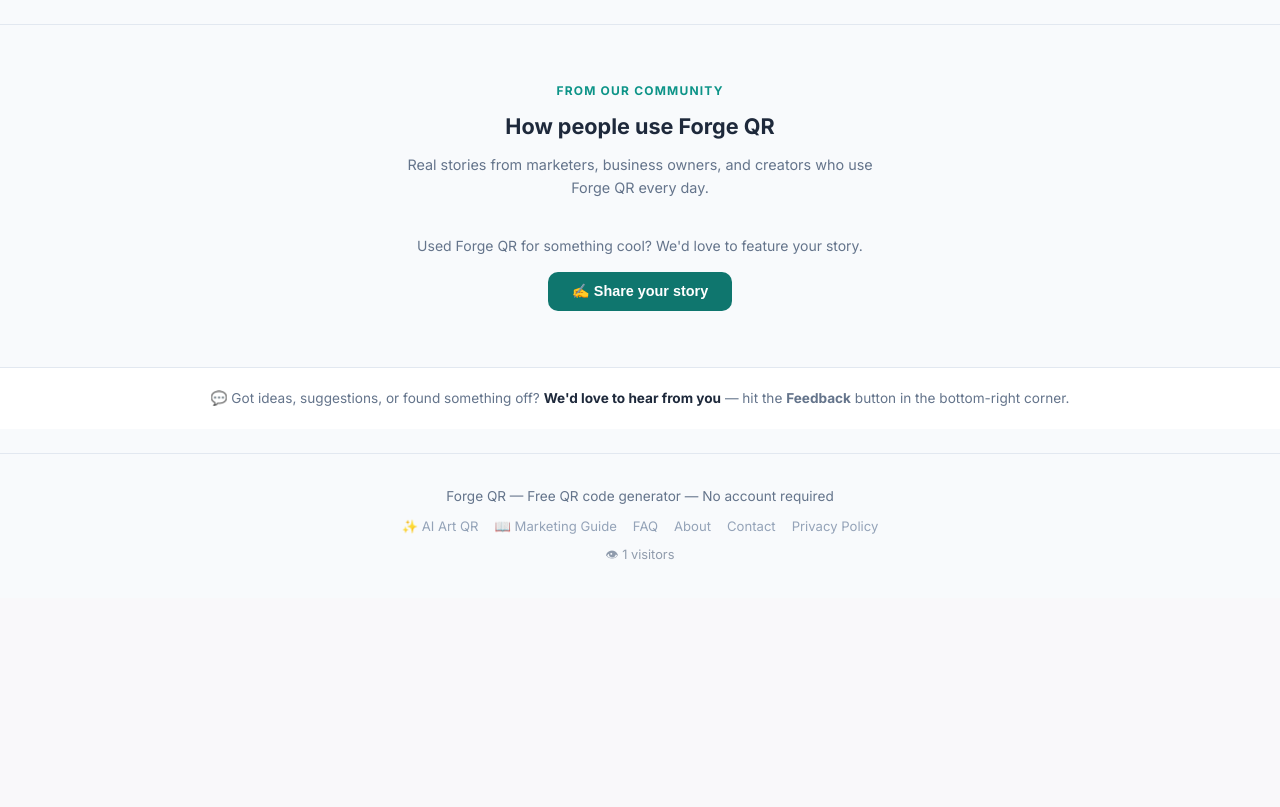
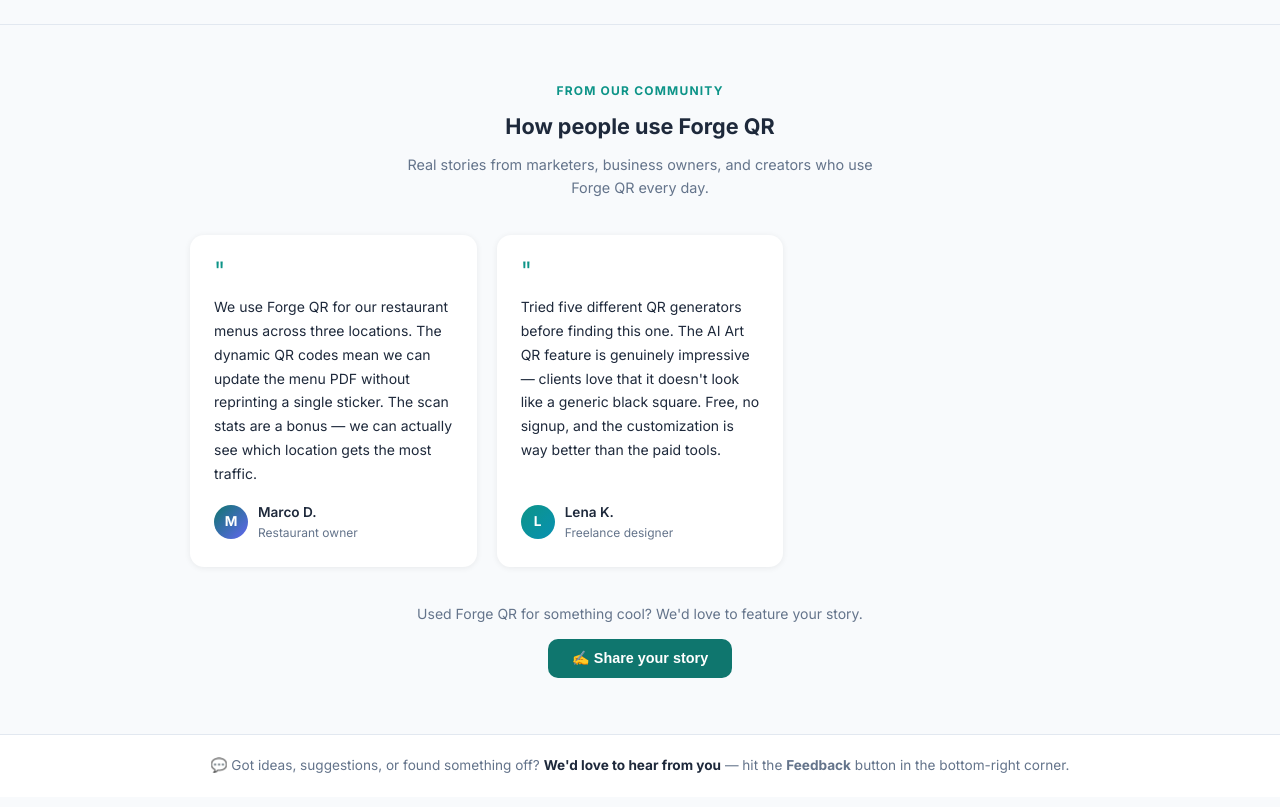
Before and after one commit to robertogl/forgeqr, a FastAPI app: page / in a window 1280 px wide. Shown: the part 1604-2411 px from the top of the page. Before the commit the page ends 2164 px from the top, so only its background shows below. Run offline with FastAPI, Linux system fonts and the light colour scheme; data comes from the database, SQL or seed files in the repository; data that the repository does not hold is empty.

Commit message:
Add 2 fallback testimonials when no real ones are approved

```diff
--- a/templates/index.html
+++ b/templates/index.html
@@ -212,8 +212,8 @@
       <p style="font-size:.9rem;color:var(--text-muted);max-width:480px;margin:0 auto;">Real stories from marketers, business owners, and creators who use Forge QR every day.</p>
     </div>
 
+    <div style="display:grid;grid-template-columns:repeat(auto-fill,minmax(260px,1fr));gap:20px;margin-bottom:36px;">
       {% if testimonials %}
-    <div style="display:grid;grid-template-columns:repeat(auto-fill,minmax(260px,1fr));gap:20px;margin-bottom:36px;">
         {% for t in testimonials %}
         <div style="background:#fff;border-radius:14px;padding:24px;box-shadow:0 1px 6px rgba(0,0,0,.07);display:flex;flex-direction:column;gap:12px;">
           <div style="color:#0d9488;font-size:1.5rem;line-height:1;">"</div>
@@ -229,8 +229,31 @@
           </div>
         </div>
         {% endfor %}
+      {% else %}
+        <div style="background:#fff;border-radius:14px;padding:24px;box-shadow:0 1px 6px rgba(0,0,0,.07);display:flex;flex-direction:column;gap:12px;">
+          <div style="color:#0d9488;font-size:1.5rem;line-height:1;">"</div>
+          <p style="font-size:.875rem;color:var(--text);line-height:1.7;margin:0;flex:1;">We use Forge QR for our restaurant menus across three locations. The dynamic QR codes mean we can update the menu PDF without reprinting a single sticker. The scan stats are a bonus — we can actually see which location gets the most traffic.</p>
+          <div style="display:flex;align-items:center;gap:10px;margin-top:4px;">
+            <div style="width:34px;height:34px;border-radius:50%;background:linear-gradient(135deg,#0f766e,#6366f1);display:flex;align-items:center;justify-content:center;color:#fff;font-weight:700;font-size:.85rem;flex-shrink:0;">M</div>
+            <div>
+              <div style="font-size:.85rem;font-weight:600;color:var(--text);">Marco D.</div>
+              <div style="font-size:.75rem;color:var(--text-muted);">Restaurant owner</div>
+            </div>
+          </div>
+        </div>
+        <div style="background:#fff;border-radius:14px;padding:24px;box-shadow:0 1px 6px rgba(0,0,0,.07);display:flex;flex-direction:column;gap:12px;">
+          <div style="color:#0d9488;font-size:1.5rem;line-height:1;">"</div>
+          <p style="font-size:.875rem;color:var(--text);line-height:1.7;margin:0;flex:1;">Tried five different QR generators before finding this one. The AI Art QR feature is genuinely impressive — clients love that it doesn't look like a generic black square. Free, no signup, and the customization is way better than the paid tools.</p>
+          <div style="display:flex;align-items:center;gap:10px;margin-top:4px;">
+            <div style="width:34px;height:34px;border-radius:50%;background:linear-gradient(135deg,#0d9488,#0891b2);display:flex;align-items:center;justify-content:center;color:#fff;font-weight:700;font-size:.85rem;flex-shrink:0;">L</div>
+            <div>
+              <div style="font-size:.85rem;font-weight:600;color:var(--text);">Lena K.</div>
+              <div style="font-size:.75rem;color:var(--text-muted);">Freelance designer</div>
+            </div>
+          </div>
         </div>
       {% endif %}
+    </div>
 
     <!-- Share story CTA -->
     <div style="text-align:center;">
```
Lines whose indentation alone changed are shown as unchanged.
